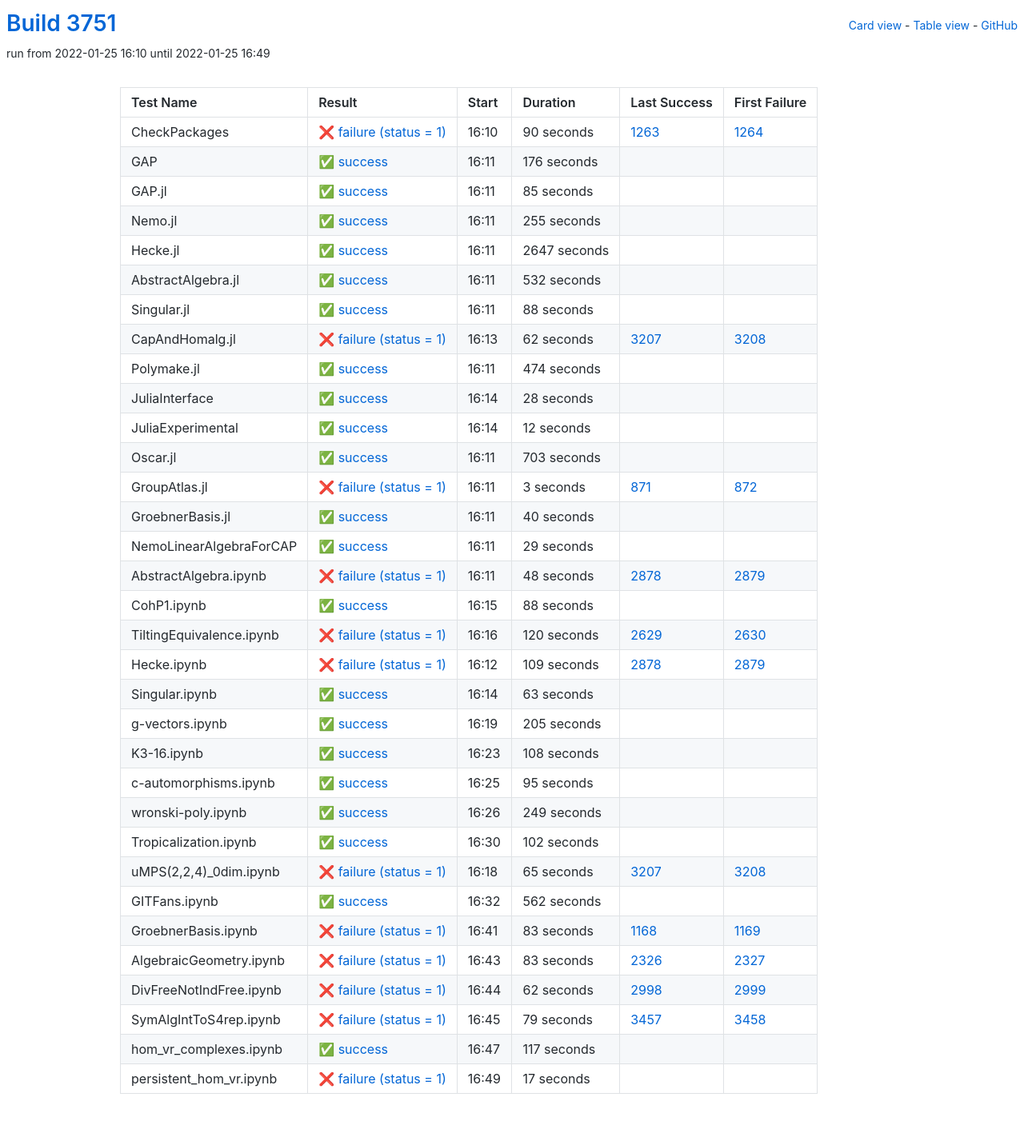
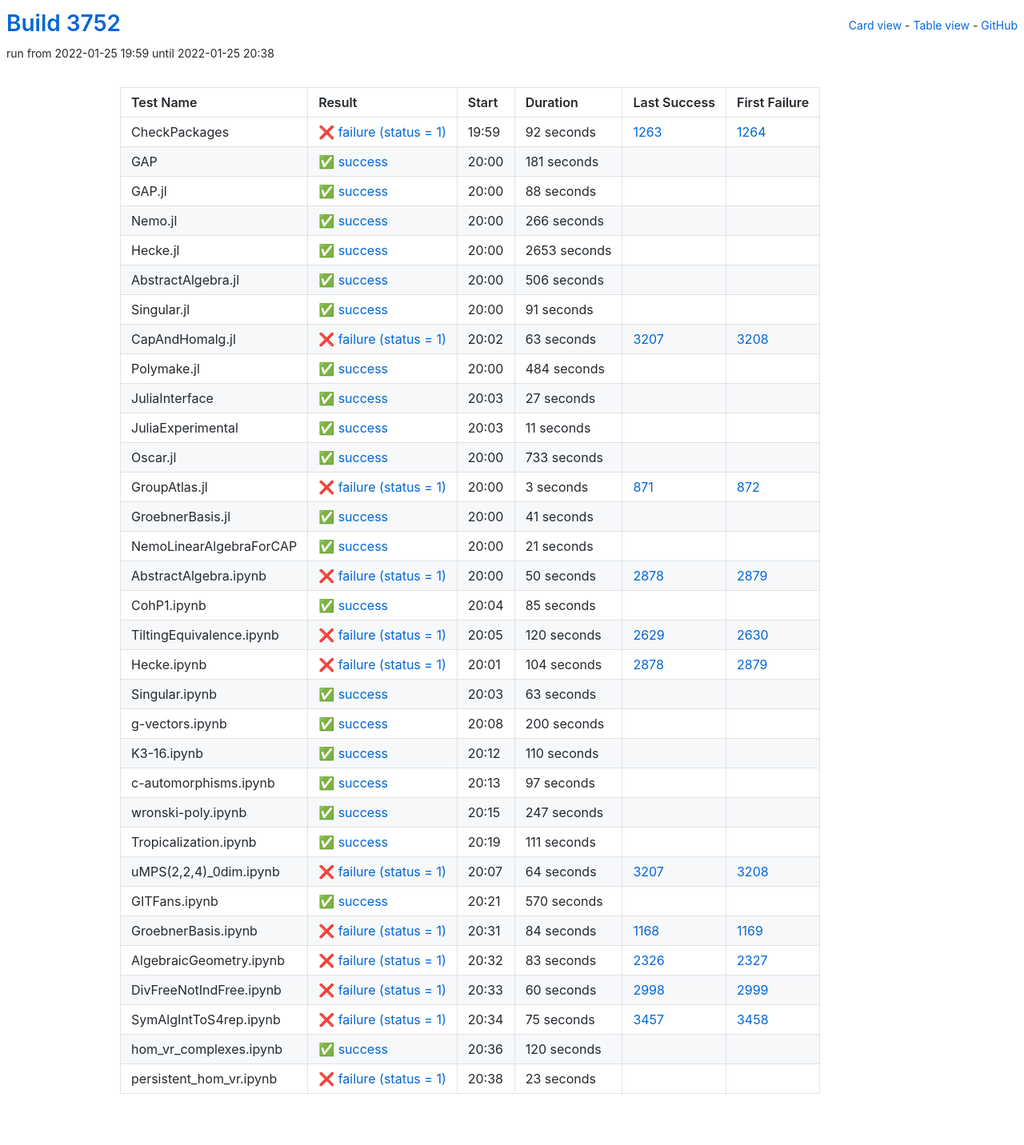
Before and after one commit to oscar-system/oscar-ci-status-stable, a Jekyll site: the page built from table.html, in a window 1280 px wide. Shown: the whole page at 80% size. Built offline with Jekyll 4.4.1, drawn with Linux system fonts in a browser that asks for light colours.

Commit message:
Build #3752

```diff
--- a/_data/ci.yml
+++ b/_data/ci.yml
@@ -1,6 +1,6 @@
 ---
-build: 3751
-build_url: https://oscarci.mathematik.uni-kl.de/job/oscar-stable/3751/
+build: 3752
+build_url: https://oscarci.mathematik.uni-kl.de/job/oscar-stable/3752/
 job: oscar-stable
 organization: oscar-system
 repo: oscar-ci-status-stable
@@ -8,80 +8,32 @@ repourl: https://github.com/oscar-system/oscar-ci-status-stable
 tests:
 - name: CheckPackages
   id: checkpackages
-  log: https://oscarci.mathematik.uni-kl.de/job/oscar-stable/3751/artifact/logs/build-3751/CheckPackages.log
-  start: 2022-01-25 16:10
+  log: https://oscarci.mathematik.uni-kl.de/job/oscar-stable/3752/artifact/logs/build-3752/CheckPackages.log
+  start: 2022-01-25 19:59
   success: false
   exitcode: 1
   status: failure
-  duration: 90
+  duration: 92
   last_success: 1263
   last_success_url: https://oscarci.mathematik.uni-kl.de/job/oscar-stable/1263/
   first_failure: 1264
   first_failure_url: https://oscarci.mathematik.uni-kl.de/job/oscar-stable/1264/
 - name: GAP
   id: gap
-  log: https://oscarci.mathematik.uni-kl.de/job/oscar-stable/3751/artifact/logs/build-3751/GAP.log
-  start: 2022-01-25 16:11
+  log: https://oscarci.mathematik.uni-kl.de/job/oscar-stable/3752/artifact/logs/build-3752/GAP.log
+  start: 2022-01-25 20:00
   success: true
   exitcode: 0
   status: success
-  duration: 176
+  duration: 181
   last_success: false
   last_success_url:
   first_failure: false
   first_failure_url:
 - name: GAP.jl
   id: gap-jl
-  log: https://oscarci.mathematik.uni-kl.de/job/oscar-stable/3751/artifact/logs/build-3751/GAP.jl.log
-  start: 2022-01-25 16:11
-  success: true
-  exitcode: 0
-  status: success
-  duration: 85
-  last_success: false
-  last_success_url:
-  first_failure: false
-  first_failure_url:
-- name: Nemo.jl
-  id: nemo-jl
-  log: https://oscarci.mathematik.uni-kl.de/job/oscar-stable/3751/artifact/logs/build-3751/Nemo.jl.log
-  start: 2022-01-25 16:11
-  success: true
-  exitcode: 0
-  status: success
-  duration: 255
-  last_success: false
-  last_success_url:
-  first_failure: false
-  first_failure_url:
-- name: Hecke.jl
-  id: hecke-jl
-  log: https://oscarci.mathematik.uni-kl.de/job/oscar-stable/3751/artifact/logs/build-3751/Hecke.jl.log
-  start: 2022-01-25 16:11
-  success: true
-  exitcode: 0
-  status: success
-  duration: 2647
-  last_success: false
-  last_success_url:
-  first_failure: false
-  first_failure_url:
-- name: AbstractAlgebra.jl
-  id: abstractalgebra-jl
-  log: https://oscarci.mathematik.uni-kl.de/job/oscar-stable/3751/artifact/logs/build-3751/AbstractAlgebra.jl.log
-  start: 2022-01-25 16:11
-  success: true
-  exitcode: 0
-  status: success
-  duration: 532
-  last_success: false
-  last_success_url:
-  first_failure: false
-  first_failure_url:
-- name: Singular.jl
-  id: singular-jl
-  log: https://oscarci.mathematik.uni-kl.de/job/oscar-stable/3751/artifact/logs/build-3751/Singular.jl.log
-  start: 2022-01-25 16:11
+  log: https://oscarci.mathematik.uni-kl.de/job/oscar-stable/3752/artifact/logs/build-3752/GAP.jl.log
+  start: 2022-01-25 20:00
   success: true
   exitcode: 0
   status: success
@@ -90,70 +42,118 @@ tests:
   last_success_url:
   first_failure: false
   first_failure_url:
+- name: Nemo.jl
+  id: nemo-jl
+  log: https://oscarci.mathematik.uni-kl.de/job/oscar-stable/3752/artifact/logs/build-3752/Nemo.jl.log
+  start: 2022-01-25 20:00
+  success: true
+  exitcode: 0
+  status: success
+  duration: 266
+  last_success: false
+  last_success_url:
+  first_failure: false
+  first_failure_url:
+- name: Hecke.jl
+  id: hecke-jl
+  log: https://oscarci.mathematik.uni-kl.de/job/oscar-stable/3752/artifact/logs/build-3752/Hecke.jl.log
+  start: 2022-01-25 20:00
+  success: true
+  exitcode: 0
+  status: success
+  duration: 2653
+  last_success: false
+  last_success_url:
+  first_failure: false
+  first_failure_url:
+- name: AbstractAlgebra.jl
+  id: abstractalgebra-jl
+  log: https://oscarci.mathematik.uni-kl.de/job/oscar-stable/3752/artifact/logs/build-3752/AbstractAlgebra.jl.log
+  start: 2022-01-25 20:00
+  success: true
+  exitcode: 0
+  status: success
+  duration: 506
+  last_success: false
+  last_success_url:
+  first_failure: false
+  first_failure_url:
+- name: Singular.jl
+  id: singular-jl
+  log: https://oscarci.mathematik.uni-kl.de/job/oscar-stable/3752/artifact/logs/build-3752/Singular.jl.log
+  start: 2022-01-25 20:00
+  success: true
+  exitcode: 0
+  status: success
+  duration: 91
+  last_success: false
+  last_success_url:
+  first_failure: false
+  first_failure_url:
 - name: CapAndHomalg.jl
   id: capandhomalg-jl
-  log: https://oscarci.mathematik.uni-kl.de/job/oscar-stable/3751/artifact/logs/build-3751/CapAndHomalg.jl.log
-  start: 2022-01-25 16:13
+  log: https://oscarci.mathematik.uni-kl.de/job/oscar-stable/3752/artifact/logs/build-3752/CapAndHomalg.jl.log
+  start: 2022-01-25 20:02
   success: false
   exitcode: 1
   status: failure
-  duration: 62
+  duration: 63
   last_success: 3207
   last_success_url: https://oscarci.mathematik.uni-kl.de/job/oscar-stable/3207/
   first_failure: 3208
   first_failure_url: https://oscarci.mathematik.uni-kl.de/job/oscar-stable/3208/
 - name: Polymake.jl
   id: polymake-jl
-  log: https://oscarci.mathematik.uni-kl.de/job/oscar-stable/3751/artifact/logs/build-3751/Polymake.jl.log
-  start: 2022-01-25 16:11
+  log: https://oscarci.mathematik.uni-kl.de/job/oscar-stable/3752/artifact/logs/build-3752/Polymake.jl.log
+  start: 2022-01-25 20:00
   success: true
   exitcode: 0
   status: success
-  duration: 474
+  duration: 484
   last_success: false
   last_success_url:
   first_failure: false
   first_failure_url:
 - name: JuliaInterface
   id: juliainterface
-  log: https://oscarci.mathematik.uni-kl.de/job/oscar-stable/3751/artifact/logs/build-3751/JuliaInterface.log
-  start: 2022-01-25 16:14
+  log: https://oscarci.mathematik.uni-kl.de/job/oscar-stable/3752/artifact/logs/build-3752/JuliaInterface.log
+  start: 2022-01-25 20:03
   success: true
   exitcode: 0
   status: success
-  duration: 28
+  duration: 27
   last_success: false
   last_success_url:
   first_failure: false
   first_failure_url:
 - name: JuliaExperimental
   id: juliaexperimental
-  log: https://oscarci.mathematik.uni-kl.de/job/oscar-stable/3751/artifact/logs/build-3751/JuliaExperimental.log
-  start: 2022-01-25 16:14
+  log: https://oscarci.mathematik.uni-kl.de/job/oscar-stable/3752/artifact/logs/build-3752/JuliaExperimental.log
+  start: 2022-01-25 20:03
   success: true
   exitcode: 0
   status: success
-  duration: 12
+  duration: 11
   last_success: false
   last_success_url:
   first_failure: false
   first_failure_url:
 - name: Oscar.jl
   id: oscar-jl
-  log: https://oscarci.mathematik.uni-kl.de/job/oscar-stable/3751/artifact/logs/build-3751/Oscar.jl.log
-  start: 2022-01-25 16:11
+  log: https://oscarci.mathematik.uni-kl.de/job/oscar-stable/3752/artifact/logs/build-3752/Oscar.jl.log
+  start: 2022-01-25 20:00
   success: true
   exitcode: 0
   status: success
-  duration: 703
+  duration: 733
   last_success: false
   last_success_url:
   first_failure: false
   first_failure_url:
 - name: GroupAtlas.jl
   id: groupatlas-jl
-  log: https://oscarci.mathematik.uni-kl.de/job/oscar-stable/3751/artifact/logs/build-3751/GroupAtlas.jl.log
-  start: 2022-01-25 16:11
+  log: https://oscarci.mathematik.uni-kl.de/job/oscar-stable/3752/artifact/logs/build-3752/GroupAtlas.jl.log
+  start: 2022-01-25 20:00
   success: false
   exitcode: 1
   status: failure
@@ -164,56 +164,56 @@ tests:
   first_failure_url: https://oscarci.mathematik.uni-kl.de/job/oscar-stable/872/
 - name: GroebnerBasis.jl
   id: groebnerbasis-jl
-  log: https://oscarci.mathematik.uni-kl.de/job/oscar-stable/3751/artifact/logs/build-3751/GroebnerBasis.jl.log
-  start: 2022-01-25 16:11
+  log: https://oscarci.mathematik.uni-kl.de/job/oscar-stable/3752/artifact/logs/build-3752/GroebnerBasis.jl.log
+  start: 2022-01-25 20:00
   success: true
   exitcode: 0
   status: success
-  duration: 40
+  duration: 41
   last_success: false
   last_success_url:
   first_failure: false
   first_failure_url:
 - name: NemoLinearAlgebraForCAP
   id: nemolinearalgebraforcap
-  log: https://oscarci.mathematik.uni-kl.de/job/oscar-stable/3751/artifact/logs/build-3751/NemoLinearAlgebraForCAP.log
-  start: 2022-01-25 16:11
+  log: https://oscarci.mathematik.uni-kl.de/job/oscar-stable/3752/artifact/logs/build-3752/NemoLinearAlgebraForCAP.log
+  start: 2022-01-25 20:00
   success: true
   exitcode: 0
   status: success
-  duration: 29
+  duration: 21
   last_success: false
   last_success_url:
   first_failure: false
   first_failure_url:
 - name: AbstractAlgebra.ipynb
   id: abstractalgebra-ipynb
-  log: https://oscarci.mathematik.uni-kl.de/job/oscar-stable/3751/artifact/logs/build-3751/AbstractAlgebra.ipynb.log
-  start: 2022-01-25 16:11
+  log: https://oscarci.mathematik.uni-kl.de/job/oscar-stable/3752/artifact/logs/build-3752/AbstractAlgebra.ipynb.log
+  start: 2022-01-25 20:00
   success: false
   exitcode: 1
   status: failure
-  duration: 48
+  duration: 50
   last_success: 2878
   last_success_url: https://oscarci.mathematik.uni-kl.de/job/oscar-stable/2878/
   first_failure: 2879
   first_failure_url: https://oscarci.mathematik.uni-kl.de/job/oscar-stable/2879/
 - name: CohP1.ipynb
   id: cohp1-ipynb
-  log: https://oscarci.mathematik.uni-kl.de/job/oscar-stable/3751/artifact/logs/build-3751/CohP1.ipynb.log
-  start: 2022-01-25 16:15
+  log: https://oscarci.mathematik.uni-kl.de/job/oscar-stable/3752/artifact/logs/build-3752/CohP1.ipynb.log
+  start: 2022-01-25 20:04
   success: true
   exitcode: 0
   status: success
-  duration: 88
+  duration: 85
   last_success: false
   last_success_url:
   first_failure: false
   first_failure_url:
 - name: TiltingEquivalence.ipynb
   id: tiltingequivalence-ipynb
-  log: https://oscarci.mathematik.uni-kl.de/job/oscar-stable/3751/artifact/logs/build-3751/TiltingEquivalence.ipynb.log
-  start: 2022-01-25 16:16
+  log: https://oscarci.mathematik.uni-kl.de/job/oscar-stable/3752/artifact/logs/build-3752/TiltingEquivalence.ipynb.log
+  start: 2022-01-25 20:05
   success: false
   exitcode: 1
   status: failure
@@ -224,20 +224,20 @@ tests:
   first_failure_url: https://oscarci.mathematik.uni-kl.de/job/oscar-stable/2630/
 - name: Hecke.ipynb
   id: hecke-ipynb
-  log: https://oscarci.mathematik.uni-kl.de/job/oscar-stable/3751/artifact/logs/build-3751/Hecke.ipynb.log
-  start: 2022-01-25 16:12
+  log: https://oscarci.mathematik.uni-kl.de/job/oscar-stable/3752/artifact/logs/build-3752/Hecke.ipynb.log
+  start: 2022-01-25 20:01
   success: false
   exitcode: 1
   status: failure
-  duration: 109
+  duration: 104
   last_success: 2878
   last_success_url: https://oscarci.mathematik.uni-kl.de/job/oscar-stable/2878/
   first_failure: 2879
   first_failure_url: https://oscarci.mathematik.uni-kl.de/job/oscar-stable/2879/
 - name: Singular.ipynb
   id: singular-ipynb
-  log: https://oscarci.mathematik.uni-kl.de/job/oscar-stable/3751/artifact/logs/build-3751/Singular.ipynb.log
-  start: 2022-01-25 16:14
+  log: https://oscarci.mathematik.uni-kl.de/job/oscar-stable/3752/artifact/logs/build-3752/Singular.ipynb.log
+  start: 2022-01-25 20:03
   success: true
   exitcode: 0
   status: success
@@ -248,104 +248,104 @@ tests:
   first_failure_url:
 - name: g-vectors.ipynb
   id: g-vectors-ipynb
-  log: https://oscarci.mathematik.uni-kl.de/job/oscar-stable/3751/artifact/logs/build-3751/g-vectors.ipynb.log
-  start: 2022-01-25 16:19
+  log: https://oscarci.mathematik.uni-kl.de/job/oscar-stable/3752/artifact/logs/build-3752/g-vectors.ipynb.log
+  start: 2022-01-25 20:08
   success: true
   exitcode: 0
   status: success
-  duration: 205
+  duration: 200
   last_success: false
   last_success_url:
   first_failure: false
   first_failure_url:
 - name: K3-16.ipynb
   id: k3-16-ipynb
-  log: https://oscarci.mathematik.uni-kl.de/job/oscar-stable/3751/artifact/logs/build-3751/K3-16.ipynb.log
-  start: 2022-01-25 16:23
+  log: https://oscarci.mathematik.uni-kl.de/job/oscar-stable/3752/artifact/logs/build-3752/K3-16.ipynb.log
+  start: 2022-01-25 20:12
   success: true
   exitcode: 0
   status: success
-  duration: 108
+  duration: 110
   last_success: false
   last_success_url:
   first_failure: false
   first_failure_url:
 - name: c-automorphisms.ipynb
   id: c-automorphisms-ipynb
-  log: https://oscarci.mathematik.uni-kl.de/job/oscar-stable/3751/artifact/logs/build-3751/c-automorphisms.ipynb.log
-  start: 2022-01-25 16:25
+  log: https://oscarci.mathematik.uni-kl.de/job/oscar-stable/3752/artifact/logs/build-3752/c-automorphisms.ipynb.log
+  start: 2022-01-25 20:13
   success: true
   exitcode: 0
   status: success
-  duration: 95
+  duration: 97
   last_success: false
   last_success_url:
   first_failure: false
   first_failure_url:
 - name: wronski-poly.ipynb
   id: wronski-poly-ipynb
-  log: https://oscarci.mathematik.uni-kl.de/job/oscar-stable/3751/artifact/logs/build-3751/wronski-poly.ipynb.log
-  start: 2022-01-25 16:26
+  log: https://oscarci.mathematik.uni-kl.de/job/oscar-stable/3752/artifact/logs/build-3752/wronski-poly.ipynb.log
+  start: 2022-01-25 20:15
   success: true
   exitcode: 0
   status: success
-  duration: 249
+  duration: 247
   last_success: false
   last_success_url:
   first_failure: false
   first_failure_url:
 - name: Tropicalization.ipynb
   id: tropicalization-ipynb
-  log: https://oscarci.mathematik.uni-kl.de/job/oscar-stable/3751/artifact/logs/build-3751/Tropicalization.ipynb.log
-  start: 2022-01-25 16:30
+  log: https://oscarci.mathematik.uni-kl.de/job/oscar-stable/3752/artifact/logs/build-3752/Tropicalization.ipynb.log
+  start: 2022-01-25 20:19
   success: true
   exitcode: 0
   status: success
-  duration: 102
+  duration: 111
   last_success: false
   last_success_url:
   first_failure: false
   first_failure_url:
 - name: uMPS(2,2,4)_0dim.ipynb
   id: umps-2-2-4-0dim-ipynb
-  log: https://oscarci.mathematik.uni-kl.de/job/oscar-stable/3751/artifact/logs/build-3751/uMPS-2-2-4-_0dim.ipynb.log
-  start: 2022-01-25 16:18
+  log: https://oscarci.mathematik.uni-kl.de/job/oscar-stable/3752/artifact/logs/build-3752/uMPS-2-2-4-_0dim.ipynb.log
+  start: 2022-01-25 20:07
   success: false
   exitcode: 1
   status: failure
-  duration: 65
+  duration: 64
   last_success: 3207
   last_success_url: https://oscarci.mathematik.uni-kl.de/job/oscar-stable/3207/
   first_failure: 3208
   first_failure_url: https://oscarci.mathematik.uni-kl.de/job/oscar-stable/3208/
 - name: GITFans.ipynb
   id: gitfans-ipynb
-  log: https://oscarci.mathematik.uni-kl.de/job/oscar-stable/3751/artifact/logs/build-3751/GITFans.ipynb.log
-  start: 2022-01-25 16:32
+  log: https://oscarci.mathematik.uni-kl.de/job/oscar-stable/3752/artifact/logs/build-3752/GITFans.ipynb.log
+  start: 2022-01-25 20:21
   success: true
   exitcode: 0
   status: success
-  duration: 562
+  duration: 570
   last_success: false
   last_success_url:
   first_failure: false
   first_failure_url:
 - name: GroebnerBasis.ipynb
   id: groebnerbasis-ipynb
-  log: https://oscarci.mathematik.uni-kl.de/job/oscar-stable/3751/artifact/logs/build-3751/GroebnerBasis.ipynb.log
-  start: 2022-01-25 16:41
+  log: https://oscarci.mathematik.uni-kl.de/job/oscar-stable/3752/artifact/logs/build-3752/GroebnerBasis.ipynb.log
+  start: 2022-01-25 20:31
   success: false
   exitcode: 1
   status: failure
-  duration: 83
+  duration: 84
   last_success: 1168
   last_success_url: https://oscarci.mathematik.uni-kl.de/job/oscar-stable/1168/
   first_failure: 1169
   first_failure_url: https://oscarci.mathematik.uni-kl.de/job/oscar-stable/1169/
 - name: AlgebraicGeometry.ipynb
   id: algebraicgeometry-ipynb
-  log: https://oscarci.mathematik.uni-kl.de/job/oscar-stable/3751/artifact/logs/build-3751/AlgebraicGeometry.ipynb.log
-  start: 2022-01-25 16:43
+  log: https://oscarci.mathematik.uni-kl.de/job/oscar-stable/3752/artifact/logs/build-3752/AlgebraicGeometry.ipynb.log
+  start: 2022-01-25 20:32
   success: false
   exitcode: 1
   status: failure
@@ -356,48 +356,48 @@ tests:
   first_failure_url: https://oscarci.mathematik.uni-kl.de/job/oscar-stable/2327/
 - name: DivFreeNotIndFree.ipynb
   id: divfreenotindfree-ipynb
-  log: https://oscarci.mathematik.uni-kl.de/job/oscar-stable/3751/artifact/logs/build-3751/DivFreeNotIndFree.ipynb.log
-  start: 2022-01-25 16:44
+  log: https://oscarci.mathematik.uni-kl.de/job/oscar-stable/3752/artifact/logs/build-3752/DivFreeNotIndFree.ipynb.log
+  start: 2022-01-25 20:33
   success: false
   exitcode: 1
   status: failure
-  duration: 62
+  duration: 60
   last_success: 2998
   last_success_url: https://oscarci.mathematik.uni-kl.de/job/oscar-stable/2998/
   first_failure: 2999
   first_failure_url: https://oscarci.mathematik.uni-kl.de/job/oscar-stable/2999/
 - name: SymAlgIntToS4rep.ipynb
   id: symalginttos4rep-ipynb
-  log: https://oscarci.mathematik.uni-kl.de/job/oscar-stable/3751/artifact/logs/build-3751/SymAlgIntToS4rep.ipynb.log
-  start: 2022-01-25 16:45
+  log: https://oscarci.mathematik.uni-kl.de/job/oscar-stable/3752/artifact/logs/build-3752/SymAlgIntToS4rep.ipynb.log
+  start: 2022-01-25 20:34
   success: false
   exitcode: 1
   status: failure
-  duration: 79
+  duration: 75
   last_success: 3457
   last_success_url: https://oscarci.mathematik.uni-kl.de/job/oscar-stable/3457/
   first_failure: 3458
   first_failure_url: https://oscarci.mathematik.uni-kl.de/job/oscar-stable/3458/
 - name: hom_vr_complexes.ipynb
   id: hom-vr-complexes-ipynb
-  log: https://oscarci.mathematik.uni-kl.de/job/oscar-stable/3751/artifact/logs/build-3751/hom_vr_complexes.ipynb.log
-  start: 2022-01-25 16:47
+  log: https://oscarci.mathematik.uni-kl.de/job/oscar-stable/3752/artifact/logs/build-3752/hom_vr_complexes.ipynb.log
+  start: 2022-01-25 20:36
   success: true
   exitcode: 0
   status: success
-  duration: 117
+  duration: 120
   last_success: false
   last_success_url:
   first_failure: false
   first_failure_url:
 - name: persistent_hom_vr.ipynb
   id: persistent-hom-vr-ipynb
-  log: https://oscarci.mathematik.uni-kl.de/job/oscar-stable/3751/artifact/logs/build-3751/persistent_hom_vr.ipynb.log
-  start: 2022-01-25 16:49
+  log: https://oscarci.mathematik.uni-kl.de/job/oscar-stable/3752/artifact/logs/build-3752/persistent_hom_vr.ipynb.log
+  start: 2022-01-25 20:38
   success: false
   exitcode: 1
   status: failure
-  duration: 17
+  duration: 23
   last_success: false
   last_success_url:
   first_failure: false
```
Also changed, not shown: README.md.
